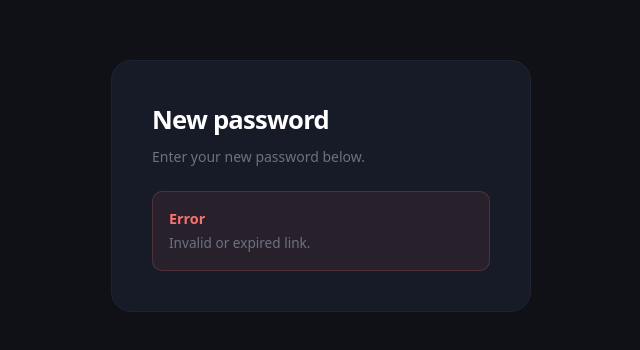
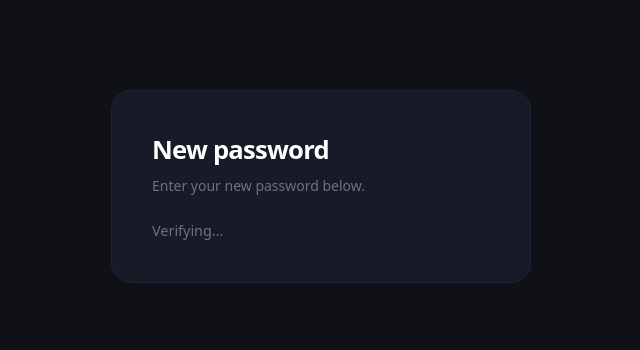
Before and after one commit to ilian94/dashboard-saas, a Next.js app: page /reset-password in a window 1280 px wide. Shown: the part 214-564 px from the top of the page, without its empty margins (319-959 px from the left). Built offline with nearby package versions, Linux system fonts and the light colour scheme; no server answers.

Commit message:
fix: remove setTimeout on reset password

```diff
--- a/app/reset-password/page.js
+++ b/app/reset-password/page.js
@@ -24,9 +24,6 @@ export default function ResetPassword() {
       setReady(true);
     }
   });
-    setTimeout(() => {
-      if (!ready) setError('Invalid or expired link.');
-    }, 5000);
   return () => subscription.unsubscribe();
 }, []);
 
```
Lines whose indentation alone changed are shown as unchanged.
